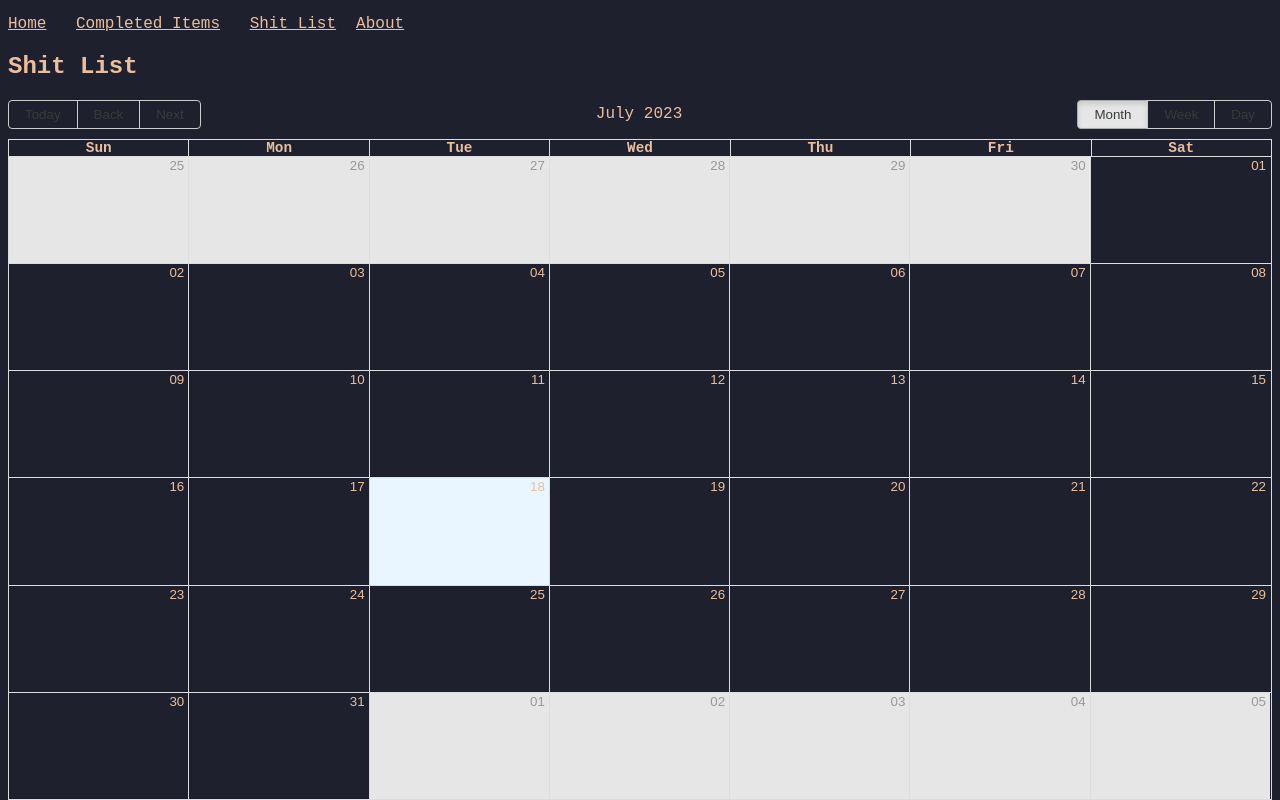
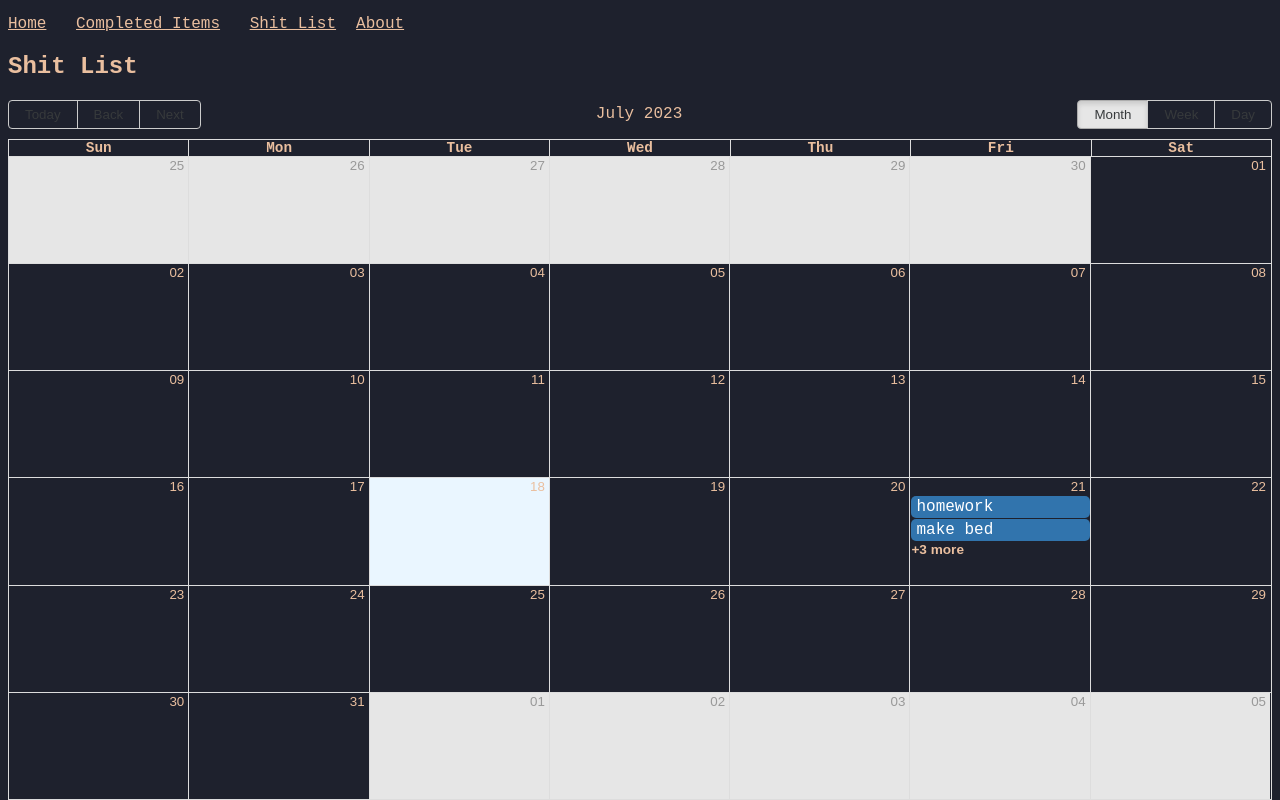
Before and after one commit to mobarakamir17/handle-your-shit, a React (Create React App) app in the folder productivity-tracker/: page /shit-list in a window 1280 px wide. Shown: the part 419-1219 px from the top of the page. Built offline with nearby package versions, Linux system fonts and the light colour scheme; no server answers; data requests are answered from the project's data file.

Commit message:
shit list functionality

```diff
--- a/productivity-tracker/db.json
+++ b/productivity-tracker/db.json
@@ -3,26 +3,32 @@
     {
       "id": 1,
       "text": "eat",
-      "checked": false,
-      "completedAt": "2023-07-20T21:48:43.967Z"
+      "checked": true,
+      "completedAt": "2023-07-21T15:09:11.308Z"
     },
     {
       "id": 2,
       "text": "play",
-      "checked": false,
-      "completedAt": "2023-07-20T21:48:44.512Z"
+      "checked": true,
+      "completedAt": "2023-07-21T15:09:11.715Z"
     },
     {
       "text": "make",
-      "checked": false,
+      "checked": true,
       "id": 3,
-      "completedAt": "2023-07-20T21:48:44.913Z"
+      "completedAt": "2023-07-21T15:09:12.792Z"
     },
     {
       "text": "homework",
       "checked": false,
       "id": 4,
-      "completedAt": "2023-07-20T21:48:45.268Z"
+      "completedAt": "2023-07-21T06:09:02.723Z"
+    },
+    {
+      "text": "make bed",
+      "checked": false,
+      "id": 5,
+      "completedAt": "2023-07-21T06:09:03.006Z"
     }
   ]
 }
--- a/productivity-tracker/src/App.js
+++ b/productivity-tracker/src/App.js
@@ -8,35 +8,50 @@ import Calendar from './components/Calendar';
 import ShitList from './components/ShitList';
 import About from './components/About';
 
-function Container({tasks, onAddToDo, onSetCompletedItems, completedItems}) {
+// Container Component
+function Container({ tasks, onAddToDo, onSetCompletedItems }) {
   return (
     <div className="container">
       <Pomodoro />
-      <ToDoList onSetCompletedItems= {onSetCompletedItems} completedItems= {completedItems} tasks={tasks} onAddToDo={onAddToDo} />
+      <ToDoList onSetCompletedItems={onSetCompletedItems} completedItems={[]} tasks={tasks} onAddToDo={onAddToDo} />
     </div>
   );
 }
+
+// Main App Component
 function App() {
+  // State hooks
   const [usersList, setUsersList] = useState([]);
   const [completedItems, setCompletedItems] = useState([]);
   const [selectedDate, setSelectedDate] = useState(null);
+  const [shitListTasks, setShitListTasks] = useState([])
 
+  // Fetch data using useEffect hook
+  useEffect(() => {
+    fetch("http://localhost:8003/users")
+      .then((res) => res.json())
+      .then((tasks) => setUsersList(tasks))
+      .catch((error) => console.log(error));
 
+    fetch("http://localhost:8003/completed-items")
+      .then((res) => res.json())
+      .then((items) => setCompletedItems(items))
+      .catch((error) => console.log(error));
+  }, []);
+
+  // Function to add a new task
   const addNewTask = (text) => {
     setUsersList([...usersList, { text, checked: false }]);
-    fetch("http://localhost:8003/users", {
-      method: "POST",
-      headers: {
-        "Content-Type": "application/json",
-      },
-      body: JSON.stringify({text: text, checked:false}),
-  })
   };
 
+  // Render the component
   return (
     <div className="App">
       <Router>
+        {/* Header */}
         <Header />
+
+        {/* Navigation */}
         <div className="navigation">
           <Link to="/" className="linkStyle homeLink">
             Home
@@ -55,8 +70,12 @@ function App() {
           </Link>
         </div>
 
+        {/* Routes */}
         <Routes>
-          <Route path="/" element={<Container completedItems={completedItems} tasks={usersList} onAddToDo={addNewTask} onSetCompletedItems={setCompletedItems} />} />
+          {/* Main Route */}
+          <Route path="/" element={<Container tasks={usersList} onAddToDo={addNewTask} onSetCompletedItems={setCompletedItems} />} />
+
+          {/* Additional Routes */}
           <Route
             path="/completed-items"
             element={<CompletedTasks tasks={completedItems} />}
@@ -67,7 +86,7 @@ function App() {
           />
           <Route
             path="/shit-list"
-            element={<ShitList tasks={usersList} selectedDate={selectedDate} />}
+            element={<ShitList tasks={usersList} selectedDate={selectedDate} shitListTasks={shitListTasks} />} // Pass shitListTasks as a prop
           />
           <Route path='/About'
           element={<About/>}
--- a/productivity-tracker/src/components/ShitList.js
+++ b/productivity-tracker/src/components/ShitList.js
@@ -10,16 +10,35 @@ moment.locale("en-GB");
 const localizer = momentLocalizer(moment);
 
 // ShitList component
-function ShitList({ tasks, selectedDate }) {
-  // Filter out the tasks that are not checked (completed)
-  const shitListTasks = Array.isArray(tasks) ? tasks.filter((task) => !task.checked) : [];
+function ShitList({ tasks, selectedDate, shitListTasks }) {
+    // Filter out the tasks that are not checked (completed) for the "To Do List"
+    const toDoListTasks = Array.isArray(tasks) ? tasks.filter((task) => !task.checked) : [];
 
-  // Convert tasks to events for the calendar
-  const events = shitListTasks.map((task) => ({
+    // Filter out the tasks that are checked (completed) for the "Completed Items"
+    const completedTasks = Array.isArray(tasks) ? tasks.filter((task) => task.checked) : [];
+
+    // Convert tasks to events for the "To Do List" calendar
+    const toDoListEvents = toDoListTasks.map((task) => ({
       title: task.text,
       start: new Date(task.completedAt),
-    end: new Date(task.completedAt)
+      end: new Date(task.completedAt),
     }));
+
+    // Convert completedTasks to events for the "Completed Items" calendar
+    const completedEvents = completedTasks.map((task) => ({
+      title: task.text,
+      start: new Date(task.completedAt),
+      end: new Date(task.completedAt),
+    }));
+
+    // Convert shitListTasks to events for the "Shit List" calendar
+    const shitListEvents = shitListTasks.map((task) => ({
+      title: task.text,
+      start: new Date(task.completedAt),
+      end: new Date(task.completedAt),
+    }));
+
+    const allEvents = [...toDoListEvents, ...completedEvents, ...shitListEvents];
 
     // Render the ShitList component
     return (
@@ -28,14 +47,13 @@ function ShitList({ tasks, selectedDate }) {
         <div id="calendar" style={{ height: 700 }}>
           <Calendar
             localizer={localizer}
-          events={events}
+            events={allEvents}
             step={60}
-          views={['month', 'week', 'day']}
+            views={["month", "week", "day"]}
             defaultDate={selectedDate}
           />
         </div>
       </div>
     );
   }
-
   export default ShitList;
--- a/productivity-tracker/src/components/ToDoList.js
+++ b/productivity-tracker/src/components/ToDoList.js
@@ -3,7 +3,7 @@ import React, { useState, useEffect } from 'react';
 function ToDoList({ onAddToDo, completedItems, onSetCompletedItems }) {
   const [toDo, setToDo] = useState('');
   const [tasks, setTasks] = useState([]);
-
+  const [shitListTasks, setShitListTasks] = useState([]);
   function handleSubmit(e) {
     e.preventDefault();
     const text = toDo.trim();
@@ -24,19 +24,27 @@ function ToDoList({ onAddToDo, completedItems, onSetCompletedItems }) {
   function handleCheckboxChange(index) {
     const updatedToDoList = [...tasks];
     const completedItem = updatedToDoList.splice(index, 1)[0];
-    completedItem.checked=true;
-    completedItem.completedAt = new Date();
-    onSetCompletedItems([...completedItems, completedItem]);
+    completedItem.checked = !completedItem.checked;
+    completedItem.completedAt = completedItem.checked ? new Date() : null;
+
+    if (completedItem.checked) {
+      // If task is checked (completed), add it to the completedItems state
+      onSetCompletedItems([...completedItems, completedItem]);
+    } else {
+      // If task is not checked (completed), add it to the shitListTasks state
+      setShitListTasks([...shitListTasks, completedItem]);
+    }
+
     setTasks(updatedToDoList);
 
-    const id=completedItem.id
+    const id = completedItem.id;
     fetch(`http://localhost:8003/users/${id}`, {
       method: "PATCH",
       headers: {
         "Content-Type": "application/json",
       },
       body: JSON.stringify(completedItem),
-  }) // Update the tasks state to remove the completed task
+    });
   }
   return (
     <div id="toDoList">
```
Lines whose indentation alone changed are shown as unchanged.
